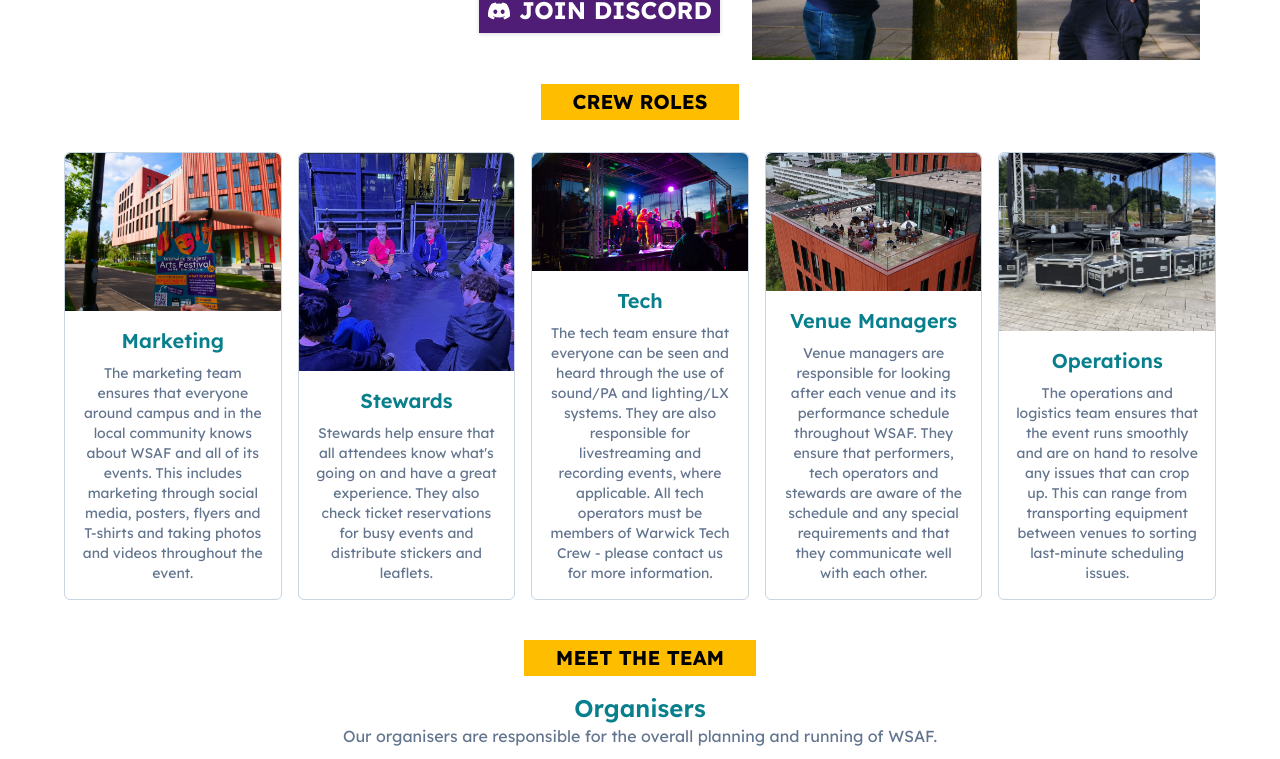
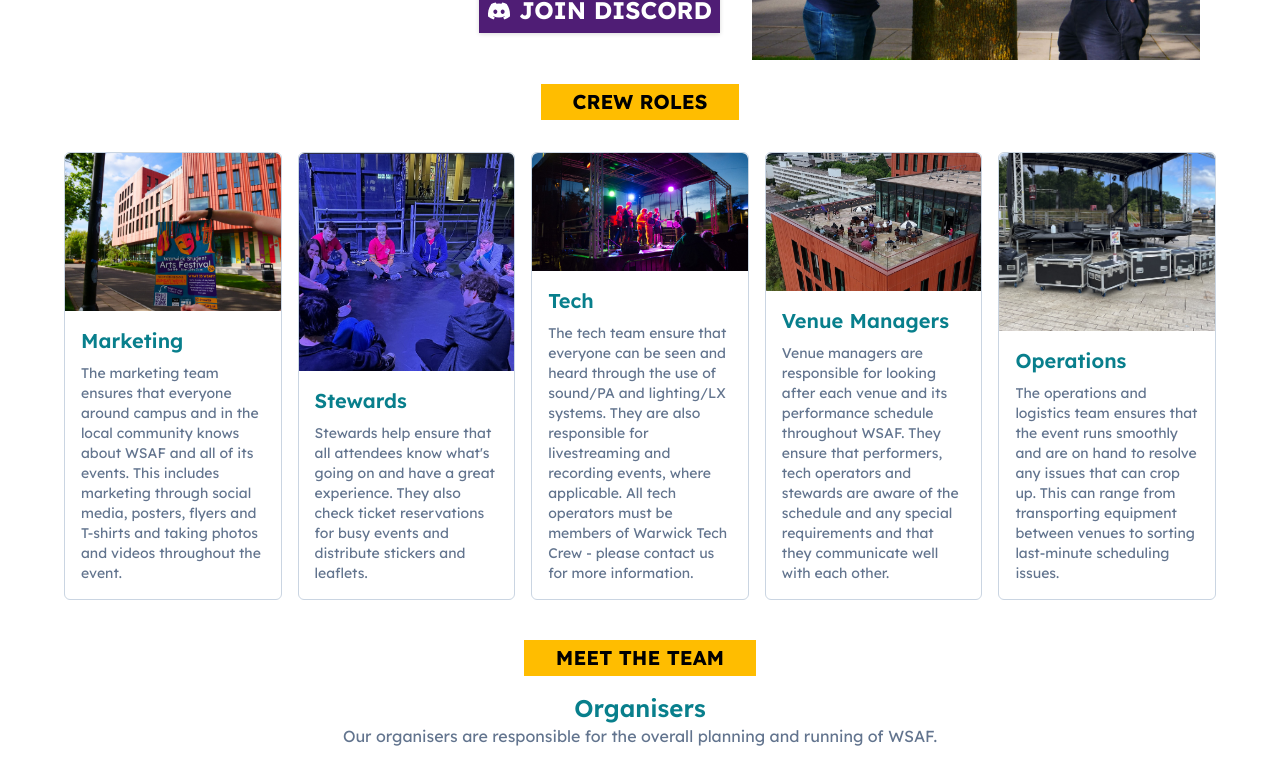
Before and after one commit to WarwickStudentArtsFestival/wsaf25-website, a Next.js app: page /crew in a window 1280 px wide. Shown: the part 596-1355 px from the top of the page. Built offline with nearby package versions, Linux system fonts and the light colour scheme.

Commit message:
update text align + change file structure

```diff
--- a/src/app/(home)/components/who-involved.tsx
+++ b/src/app/(home)/components/who-involved.tsx
@@ -2,7 +2,7 @@ import { FiArrowRight } from 'react-icons/fi';
 import HighlightedHeading from '@/app/components/highlighted-heading';
 import Link from 'next/link';
 import React from 'react';
-import PeopleInvolved from '@/app/components/people-involved';
+import PeopleInvolved from '@/app/components/people-involved/people-involved';
 
 export default function KeyDates() {
   return (
--- a/src/app/components/RoleCard.tsx
+++ b/src/app/components/RoleCard.tsx
@@ -18,7 +18,7 @@ export default function RoleCard({
 }: RoleCardProps) {
   return (
     // <div className="border border-slate-300 rounded-md overflow-hidden w-full hover:scale-105 transition duration-75 ease-in-out flex flex-col h-auto sm:h-[28rem]">
-    <div className="border border-slate-300 rounded-md overflow-hidden w-full flex flex-col h-auto sm:h-[28rem]">
+    <div className="border text-left border-slate-300 rounded-md overflow-hidden w-full flex flex-col h-auto sm:h-[28rem]">
       <div className="relative w-full h-48 sm:h-1/2">
         <Image
           src={image}
@@ -27,7 +27,7 @@ export default function RoleCard({
           fill
         />
       </div>
-      <div className="p-4 flex flex-col justify-start flex-grow">
+      <div className="p-4 flex flex-col flex-1 justify-start flex-grow">
         <h3 className="text-teal text-xl font-semibold mb-2">{title}</h3>
         {description.map((paragraph, index) => (
           <p key={index} className="text-sm">
--- a/src/app/components/id-card.tsx
+++ b/src/app/components/people-involved/id-card.tsx
@@ -12,7 +12,6 @@ export type IdCardProps = {
 
 export default function IdCard({
   name,
-  year,
   course,
   emailDescription,
   role,
--- a/src/app/crew/organisers.ts
+++ b/src/app/components/people-involved/organisers.ts
@@ -6,7 +6,7 @@ import JoshPhoto from '@/assets/people/josh.jpg';
 import ElliePhoto from '@/assets/people/ellie.jpg';
 import EthanPhoto from '@/assets/people/ethan.jpg';
 import KitPhoto from '@/assets/people/kit.jpg';
-import { IdCardProps } from '@/app/components/id-card';
+import { IdCardProps } from '@/app/components/people-involved/id-card';
 import KishanPhoto from '@/assets/people/kishan.jpg';
 import EchoPhoto from '@/assets/people/echo.jpg';
 import DannyPhoto from '@/assets/people/danny.jpg';
--- a/src/app/components/people-involved.tsx
+++ b/src/app/components/people-involved/people-involved.tsx
@@ -1,6 +1,6 @@
 import IdCard from './id-card';
 import AvatarImage from '@/assets/people/avatar.jpg';
-import organisers from '@/app/crew/organisers';
+import organisers from '@/app/components/people-involved/organisers';
 
 export default function PeopleInvolved({}) {
   return (
--- a/src/app/crew/page.tsx
+++ b/src/app/crew/page.tsx
@@ -13,7 +13,7 @@ import Stewards from '@/assets/crew/circle-team.jpg';
 import Tech from '@/assets/crew/colourful-stage.jpg';
 import VenueManager from '@/assets/crew/fab-terrace-drone.jpg';
 import Operations from '@/assets/crew/flight-cases.jpg';
-import PeopleInvolved from '../components/people-involved';
+import PeopleInvolved from '../components/people-involved/people-involved';
 
 export const metadata: Metadata = {
   title: 'Team | Warwick Student Arts Festival 2024',
--- a/src/app/crew/volunteers.ts
+++ b/src/app/crew/volunteers.ts
@@ -1,4 +1,4 @@
-import { IdCardProps } from '@/app/components/id-card';
+import { IdCardProps } from '@/app/components/people-involved/id-card';
 import DallonPhoto from '@/assets/people/dallon.jpg';
 import EchoPhoto from '@/assets/people/echo.jpg';
 import KishanPhoto from '@/assets/people/kishan.jpg';
```
